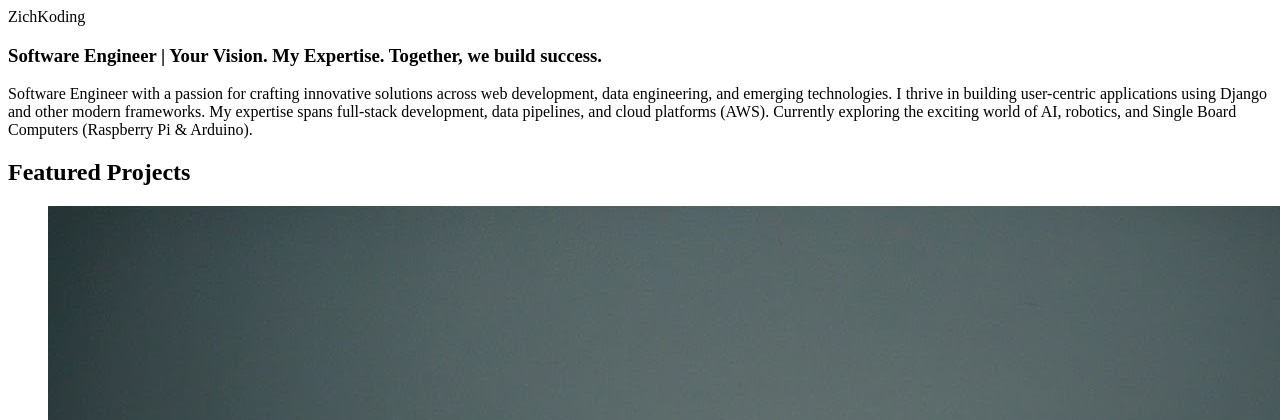
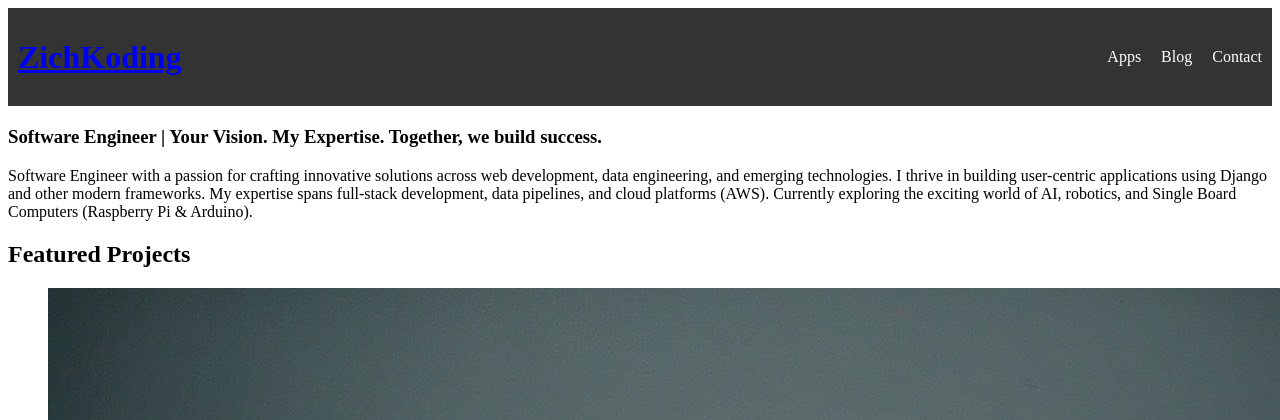
Before and after one commit to ZichKoding/Django-Portfolio, a Django app: page / in a window 1280 px wide; the page is wider, and only the part inside the window is pictured. Shown: the top 420 px of that part. Run offline with Django 5.2, Linux system fonts and the light colour scheme; data comes from the database, SQL or seed files in the repository.

Commit message:
basic header is now finished

```diff
--- /dev/null
+++ b/zichko_portfolio/portfolio/static/index.js
@@ -0,0 +1,11 @@
+function toggleMenu() {
+    var navList = document.getElementById('navList');
+    navList.classList.toggle('show');
+}
+
+// When menu-icon is clicked, toggle the menu
+// document.getElementById('menu-icon').addEventListener('click', function() {
+//         var navList = document.getElementById('navList');
+//         navList.classList.toggle('show');
+//     }
+// );
--- a/zichko_portfolio/portfolio/static/style.css
+++ b/zichko_portfolio/portfolio/static/style.css
@@ -0,0 +1,69 @@
+header {
+    background-color: #333;
+    color: white;
+    padding: 10px;
+    margin-bottom: 20px;
+    display: flex;
+    align-items: center;
+    justify-content: space-between;
+}
+
+.portfolio-title {
+    text-decoration: none;
+    color: white;
+    font-size: 2em;
+    font-weight: bold;
+    margin-bottom: 20px;
+}
+
+.portfolio-title:hover {
+    text-decoration: underline;
+}
+
+.nav-list {
+    list-style: none;
+    padding: 0;
+    margin: 0;
+    display: flex;
+}
+
+.nav-list li {
+    margin-left: 20px;
+}
+
+.nav-list li a {
+    color: white;
+    text-decoration: none;
+}
+
+.nav-list li a:hover {
+    text-decoration: underline;
+}
+
+.menu-icon {
+    display: none;
+    font-size: 2em;
+    cursor: pointer;
+}
+
+@media (max-width: 700px) {
+    .menu-icon {
+        display: block;
+    }
+
+    .nav-list {
+        position: absolute;
+        right: 0;
+        top: 0;
+        height: 100%;
+        width: 200px;
+        background-color: #333;
+        padding: 20px;
+        box-sizing: border-box;
+        transform: translateX(100%);
+    }
+
+    .nav-list.show {
+        transform: translateX(0);
+    }
+}
--- a/zichko_portfolio/portfolio/templates/portfolio/index.html
+++ b/zichko_portfolio/portfolio/templates/portfolio/index.html
@@ -12,14 +12,26 @@
         <title>ZichKoding</title>
         <meta name="description" content="ZichKoding (owned by Chris Zichko) portfolio.">
         <meta name="viewport" content="width=device-width, initial-scale=1">
-        <link rel="stylesheet" href="">
+        <link rel="stylesheet" href="{% static '/style.css' %}">
     </head>
     <body>
         <!--[if lt IE 7]>
             <p class="browsehappy">You are using an <strong>outdated</strong> browser. Please <a href="#">upgrade your browser</a> to improve your experience.</p>
         <![endif]-->
 
-        <header>ZichKoding</header>
+        <header>
+            <h1 class="portfolio-title">
+                <a href="/">ZichKoding</a>
+            </h1>
+            <button class="menu-icon" onclick="toggleMenu()">
+                &#9776;
+            </button>
+            <ul class="nav-list" id="navList">
+                <li><a href="/apps">Apps</a></li>
+                <li><a href="/blog">Blog</a></li>
+                <li><a href="/contact">Contact</a></li>
+            </ul>
+        </header>
 
         <main>
             <section>
@@ -43,7 +55,6 @@
                     {% endfor %}
                 </ul>
             </section>
-
-        <script src="" async defer></script>
+        <script src="{% static 'index.js' %}" async defer></script>
     </body>
 </html>
```
